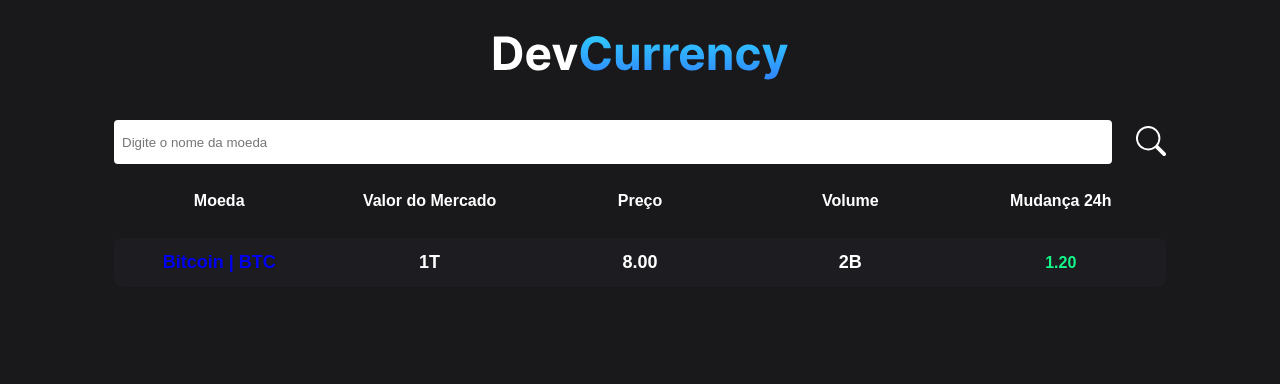
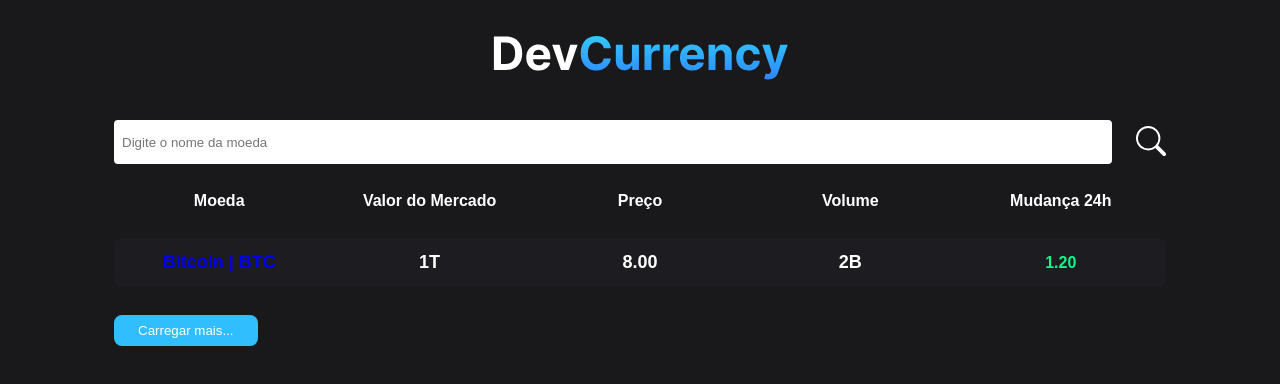
Before and after one commit to Muriiloo/cripto-project, a React (Vite) app: page / in a window 1280 px wide. Shown: the top 384 px of the page. Built offline with nearby package versions, Linux system fonts and the light colour scheme.

Commit message:
feat: add button

```diff
--- a/src/pages/Home/Home.tsx
+++ b/src/pages/Home/Home.tsx
@@ -15,6 +15,10 @@
     navigate(`/detail/${input}`);
 
 
+  }
+
+  function handleMore(){
+    alert('Teste');
   }
 
   return (
@@ -69,6 +73,11 @@
           </tr>
         </tbody>
       </table>
+
+      <button className={styles.buttonMore} onClick={handleMore} >
+        Carregar mais...
+      </button>
+
     </main>
   );
 }
--- a/src/pages/Home/home.module.css
+++ b/src/pages/Home/home.module.css
@@ -11,13 +11,14 @@
   .form input{
     width: 100%;
     height: 44px;
-    border: 0;
+    border:0;
+    padding: 0 8px;
     border-radius: 4px;
-    padding: 0 8px;
+    outline: none;
   }
 
   .form button{
-    background-color: transparent;
+    background: transparent;
   }
 
   table{
@@ -29,9 +30,9 @@
     table-layout: fixed;
   }
 
-table caption{
+  table caption {
     font-size: 16px;
-    margin: 0.5em 0 0.75em;
+    margin: 0.5em 0 .75em;
   }
 
   th{
@@ -74,8 +75,15 @@
     font-weight: bold;
   }
 
-/* Responsividade */
+  .buttonMore{
+    background-color: #30beff;
+    padding: 8px 24px;
+    color: #FFF;
+    margin: 14px 0;
+    border-radius: 8px;
+  }
 
+  /* RESPONSIVIDADE TABELA */
   @media screen and (max-width: 600px){
     table{
       border: 0;
```
Lines whose indentation alone changed are shown as unchanged.
